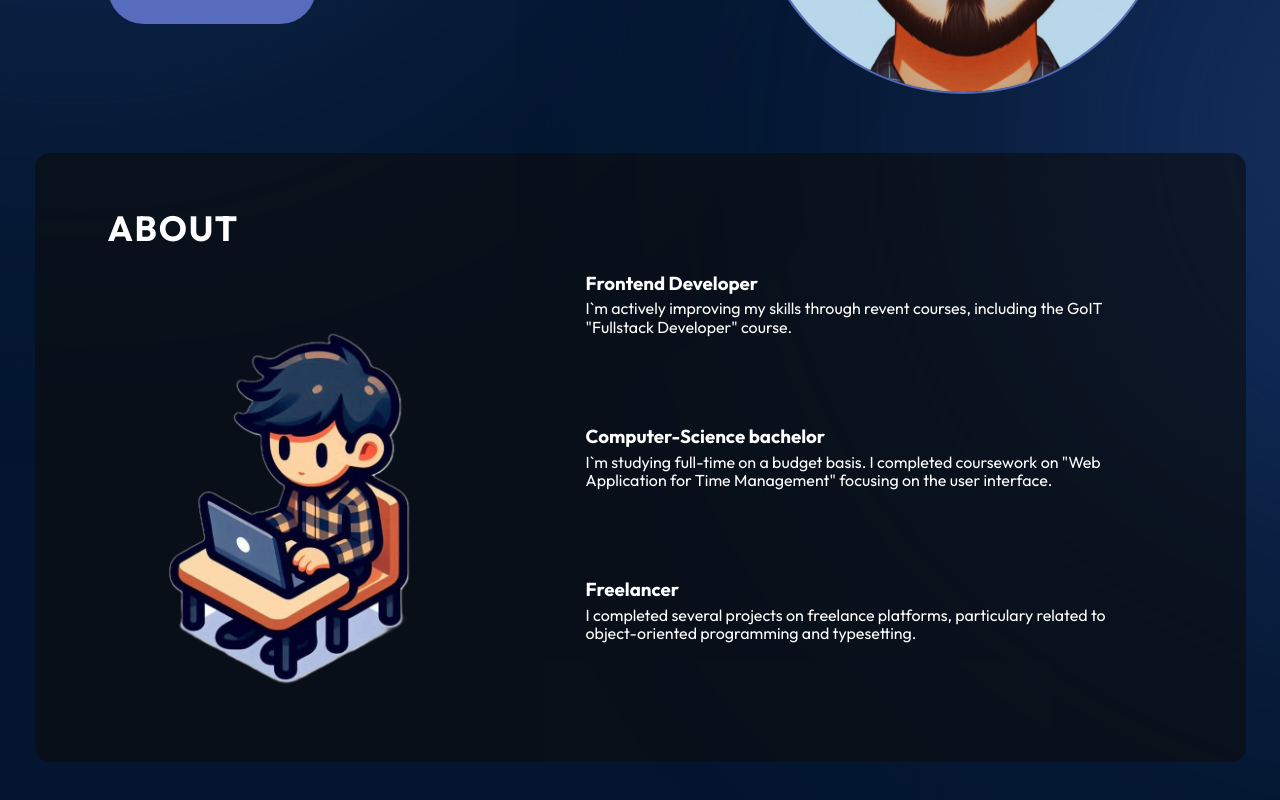
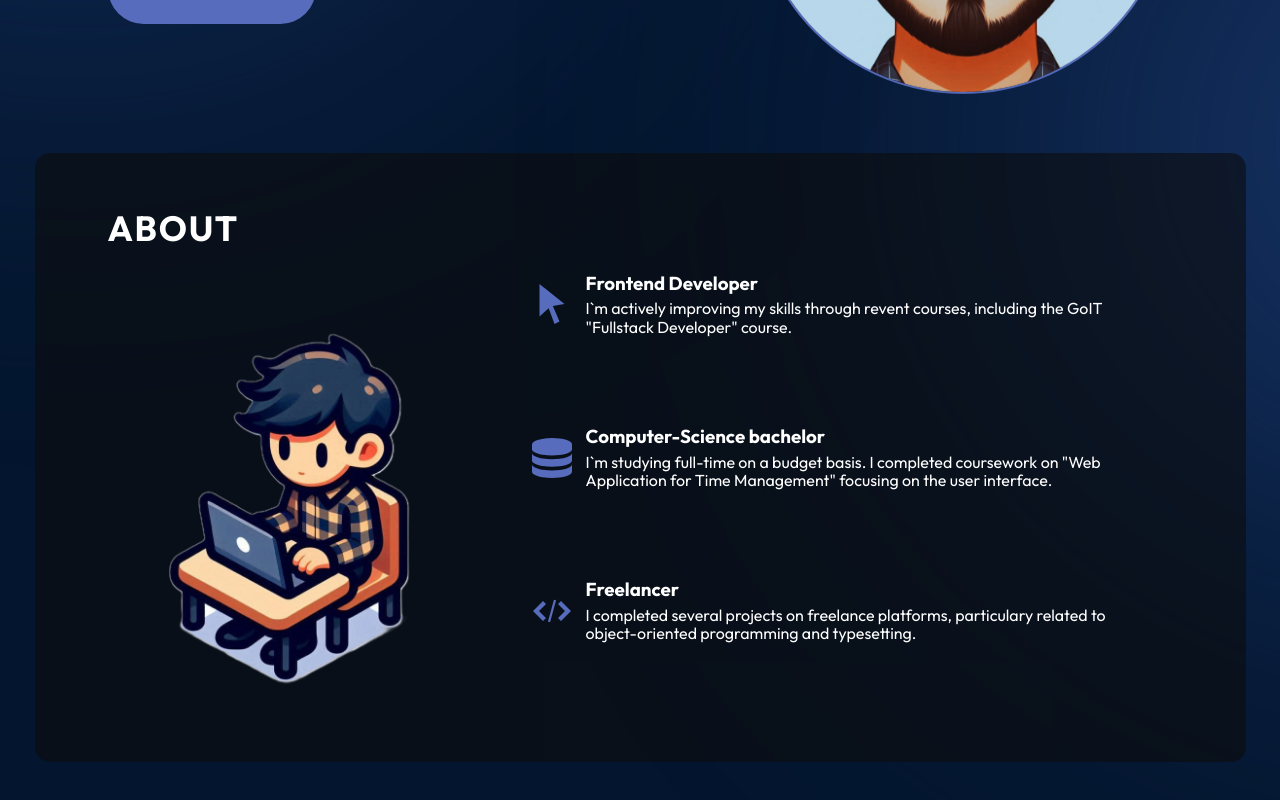
Before and after one commit to SSiukh/portfolio, a React (Vite) app: page / in a window 1280 px wide. Shown: the part 520-1320 px from the top of the page. Built offline with nearby package versions, Linux system fonts and the light colour scheme; the HTML template or start-up script is replaced by a standard one.

Commit message:
test-resolve-svg-bug

```diff
--- a/src/components/About/About.jsx
+++ b/src/components/About/About.jsx
@@ -1,7 +1,6 @@
 import React from "react";
 import styles from "./About.module.css";
 import img from "../../assets/about-img.png";
-import icons from "./src/assets/icons.svg";
 
 function About({ iconPath }) {
   return (
@@ -18,7 +17,7 @@ function About({ iconPath }) {
           <ul className={styles.aboutList}>
             <li className={styles.aboutItems}>
               <svg className={styles.aboutIcon}>
-                <use href={`${icons}#icon-pointer`}></use>
+                <use href="./src/assets/icons.svg#icon-pointer"></use>
               </svg>
               <div className={styles.aboutItemsConatiner}>
                 <h3 className={styles.aboutItemsTitle}>Frontend Developer</h3>
@@ -30,7 +29,7 @@ function About({ iconPath }) {
             </li>
             <li className={styles.aboutItems}>
               <svg className={styles.aboutIcon}>
-                <use href={`${icons}#icon-database`}></use>
+                <use href="./src/assets/icons.svg#icon-database"></use>
               </svg>
               <div className={styles.aboutItemsConatiner}>
                 <h3 className={styles.aboutItemsTitle}>
@@ -45,7 +44,7 @@ function About({ iconPath }) {
             </li>
             <li className={styles.aboutItems}>
               <svg className={styles.aboutIcon}>
-                <use href={`${icons}#icon-embed2`}></use>
+                <use href="./src/assets/icons.svg#icon-embed2"></use>
               </svg>
               <div className={styles.aboutItemsConatiner}>
                 <h3 className={styles.aboutItemsTitle}>Freelancer</h3>
```
